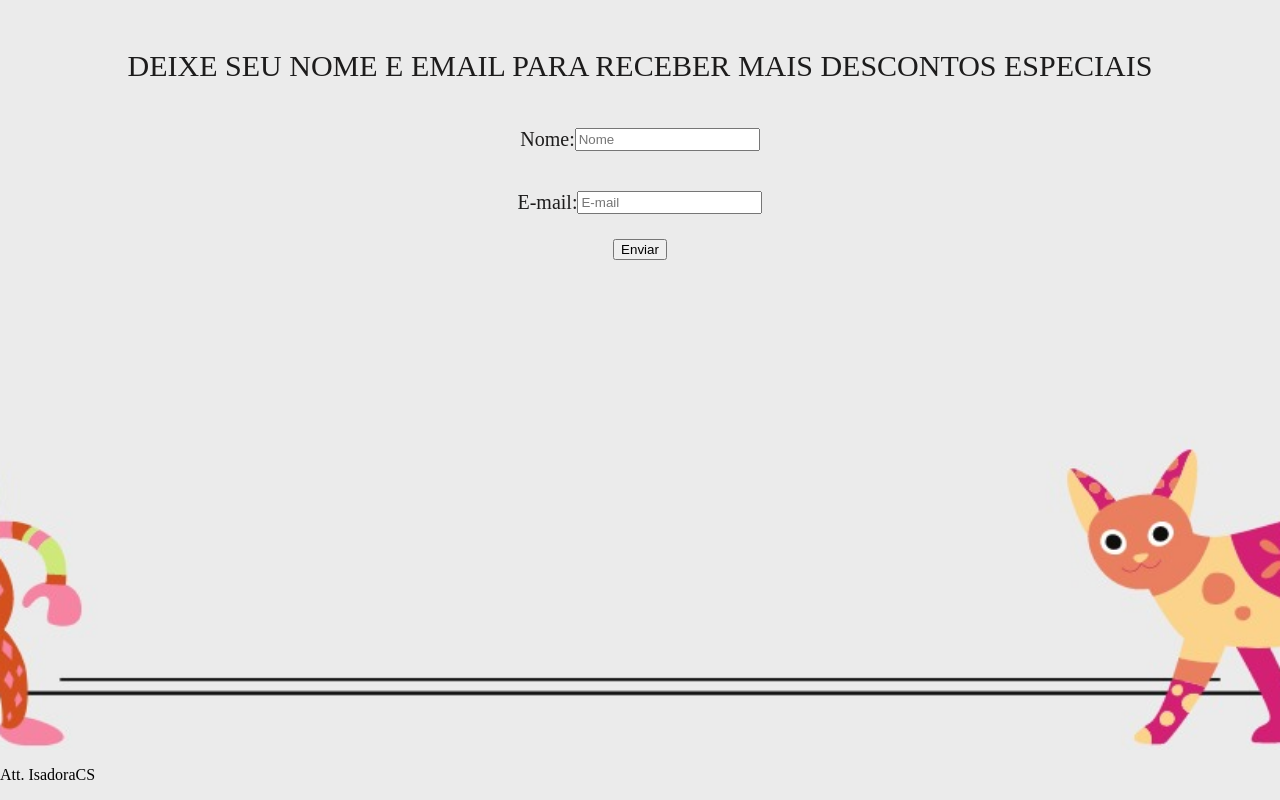
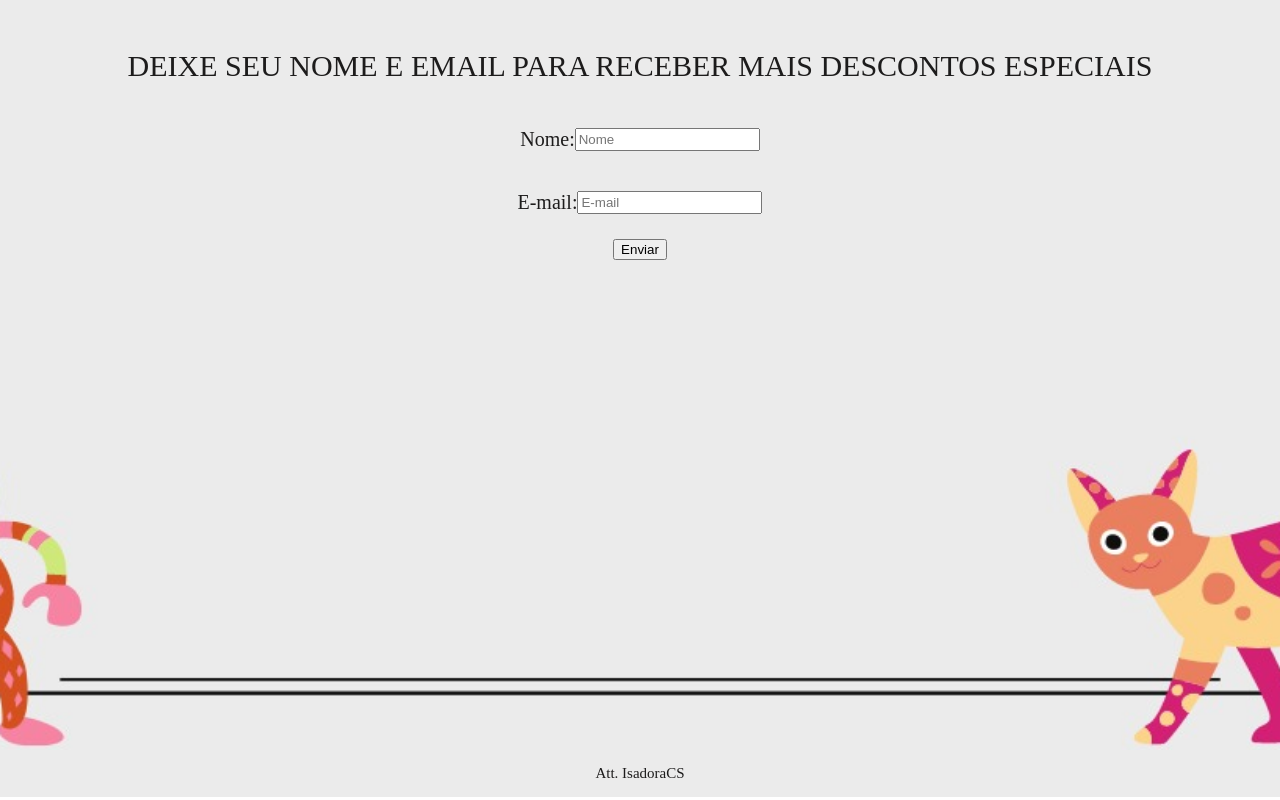
Before and after one commit to isaCSF/Landing-page-Hiring-Coders, a plain HTML site: page index.html in a window 1280 px wide. Shown: the part 1430-2230 px from the top of the page. Drawn offline with Linux system fonts and the light colour scheme.

Commit message:
Update cssIsadora.css

```diff
--- a/cssIsadora.css
+++ b/cssIsadora.css
@@ -68,3 +68,9 @@ img {
 .textoformulario{
     color: rgb(29, 28, 28)
 }
+.rodape{
+    display: flex;
+    justify-content: center;
+    color: rgb(29, 28, 28);
+    font-size: 15px;
+}
```
